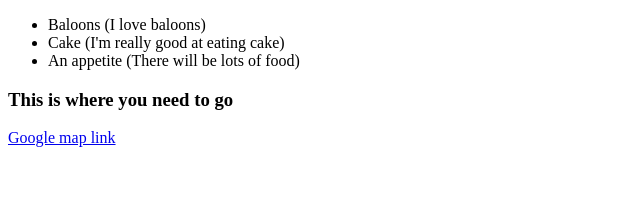
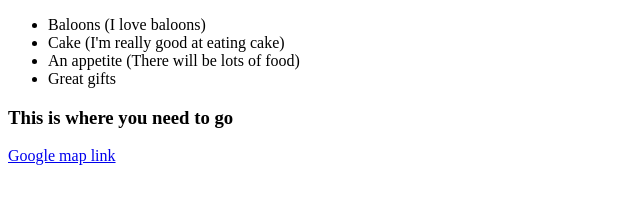
Before and after one commit to bogoyal/GIT-Projects, a plain HTML site: page index.html in a window 1280 px wide. Shown: the part 457-660 px from the top of the page, without its empty margins (0-640 px from the left). Drawn offline with Linux system fonts and the light colour scheme.

Commit message:
Added Features
Signed-off-by: Bhupendra Goyal <bogoyal@gmail.com>

```diff
--- a/index.html
+++ b/index.html
@@ -15,6 +15,9 @@
     <li>
         An appetite (There will be lots of food)
     </li>
+    <li>
+        Great gifts
+    </li>
 </ul>
 
 <h3>This is where you need to go </h3>
```
